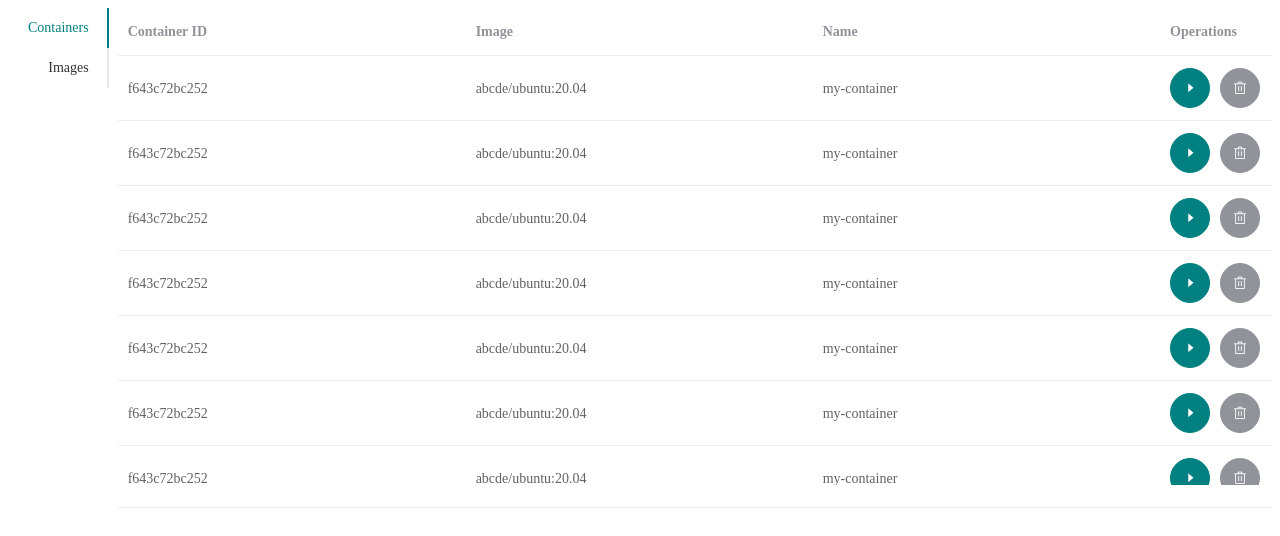
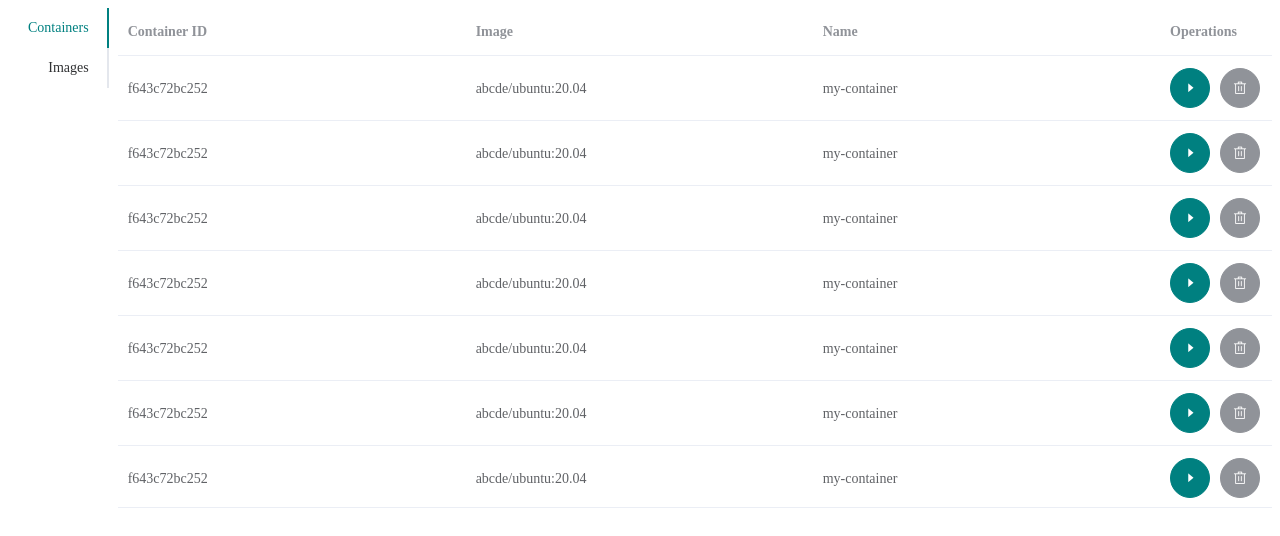
Before and after one commit to kusa-mochi/docker-desktop, a Vue app in the folder docker-desktop/: page / in a window 1280 px wide. Shown: the top 536 px of the page. Built offline with nearby package versions, Linux system fonts and the light colour scheme.

Commit message:
fix layout on tables.

```diff
--- a/docker-desktop/src/element-override.scss
+++ b/docker-desktop/src/element-override.scss
@@ -1,11 +1,16 @@
-#containers {
+#containers,
+#images {
+    .el-table__fixed-right-patch {
+        top: -23px !important;
+    }
+    .el-table__body-wrapper {
+        height: 452px !important;
+    }
+    .el-table__fixed-right {
+        height: 500px !important;
+    }
     .el-table__fixed-body-wrapper {
         top: 48px !important;
+        height: 450px !important;
     }
 }
-
-#images {
-    .el-table__fixed-body-wrapper {
-        top: 48px !important;
-    }
-}
```
